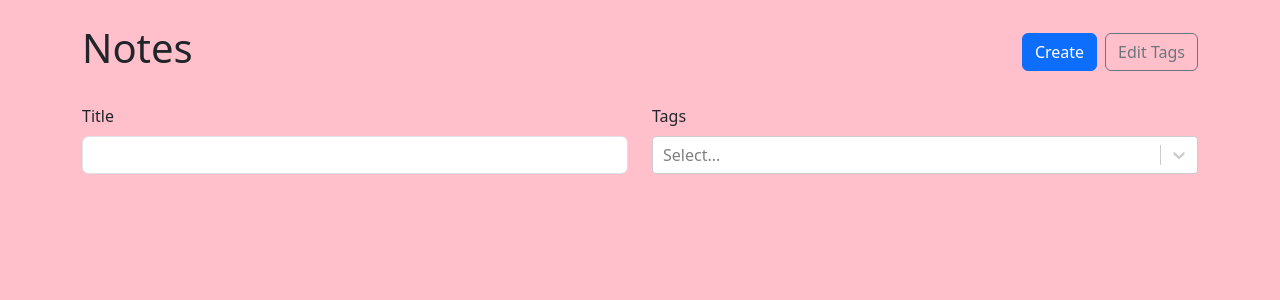
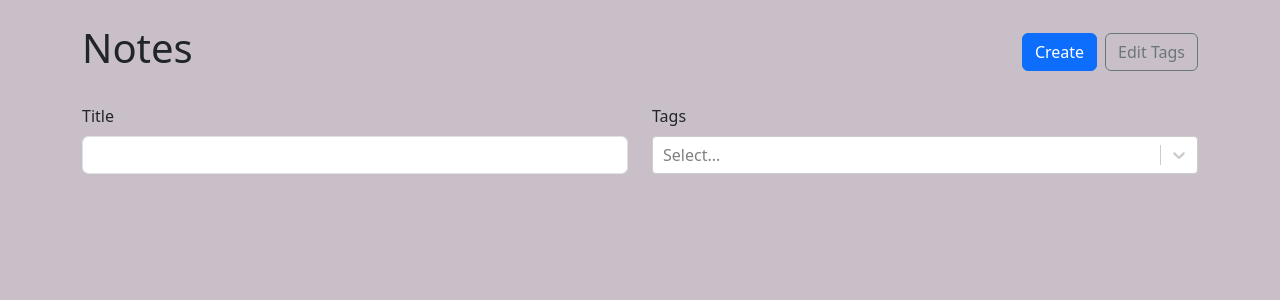
Before and after one commit to zivkoss/react-ts.project, a React (Vite) app: page / in a window 1280 px wide. Shown: the top 300 px of the page. Built offline with nearby package versions, Linux system fonts and the light colour scheme.

Commit message:
add new code

```diff
--- a/src/NoteList.module.css
+++ b/src/NoteList.module.css
@@ -9,9 +9,14 @@
 }
 
 body {
-  background-color: pink;
+  background-color: #9898;
 }
 
 container {
   color: blue;
 }
+
+
+/* body {
+  background-color: #9898;
+} */
```
